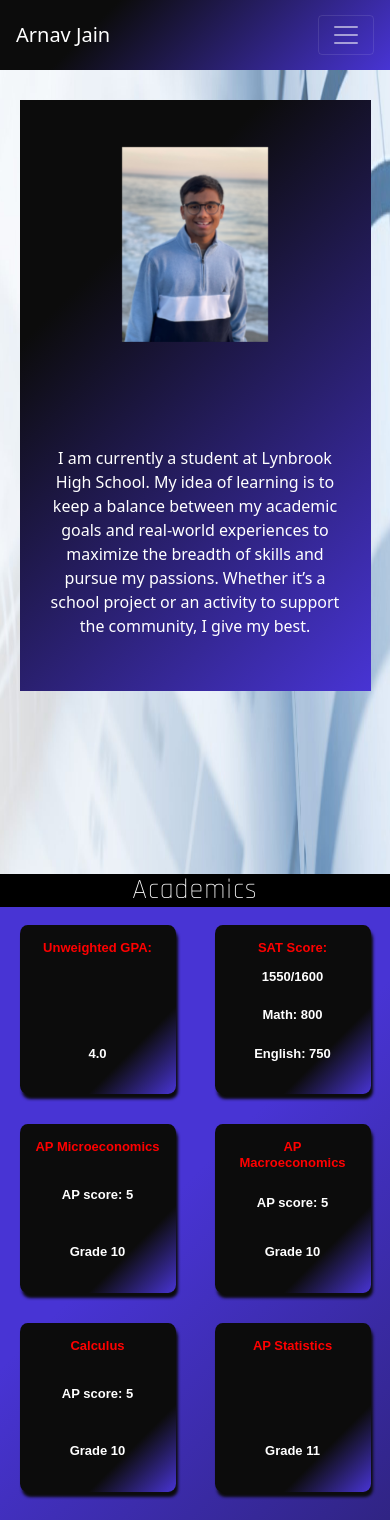
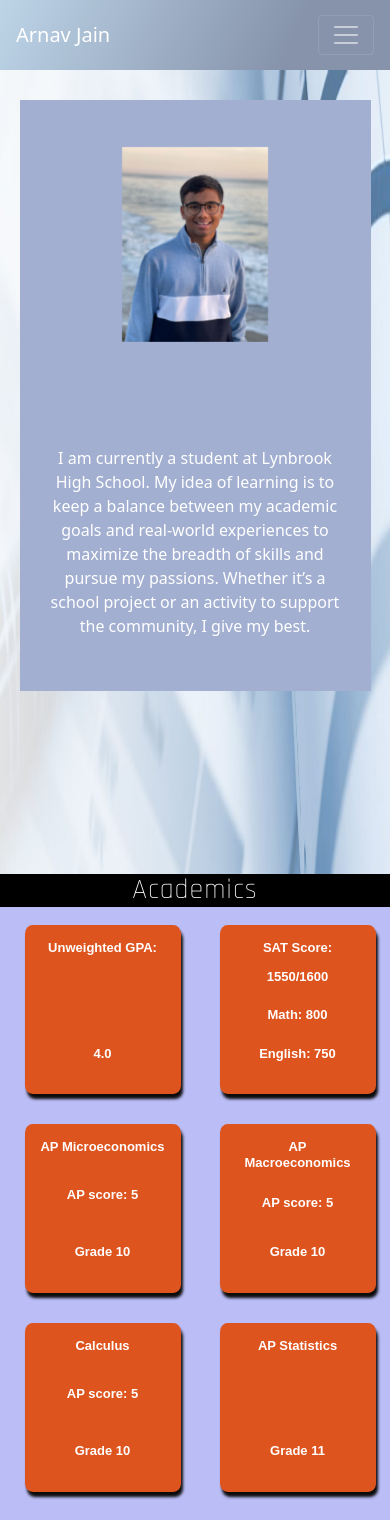
Before and after one commit to rbalonek/arnav-portfolio, a React (Create React App) app: page / in a window 390 px wide. Shown: the top 1520 px of the page. Built offline with nearby package versions, Linux system fonts and the light colour scheme.

Commit message:
Lighter Theme Done

```diff
--- a/src/App.css
+++ b/src/App.css
@@ -14,7 +14,7 @@
 }
 
 .App-header {
-  background-color: #282c34;
+  /* background-color: #282c34; */
   min-height: 100vh;
   display: flex;
   flex-direction: column;
--- a/src/components/About/About.css
+++ b/src/components/About/About.css
@@ -1,7 +1,7 @@
 .about__container {
   height: 500px;
   width: 100vw;
-  background-color: #d7d7d7;
+  /* background-color: #d7d7d7; */
 }
 .about-text__container {
   position: relative;
@@ -17,7 +17,7 @@
   .about__container {
     height: 600px;
     width: 100vw;
-    background-color: #d7d7d7;
+    /* background-color: #d7d7d7; */
   }
   .about-text__container {
     position: relative;
@@ -34,6 +34,6 @@
   .about__container {
     height: 700px;
     width: 100vw;
-    background-color: #d7d7d7;
+    /* background-color: #d7d7d7; */
   }
 }
--- a/src/components/Academic/Academic.css
+++ b/src/components/Academic/Academic.css
@@ -1,6 +1,6 @@
 .academic__container {
   /* background-color: #52ab98; */
-  /* background-color: #2b6777; */
+  /* background-color: #bbbdf6; */
   /* background-color: #63a4ff;
   background-image: linear-gradient(315deg, #63a4ff 0%, #83eaf1 74%); */
 
@@ -9,6 +9,11 @@
 
   /* background-color: #861657;
   background-image: linear-gradient(315deg, #861657 0%, #aa4465 74%); */
+
+  /* background-color: #bbbdf6;
+  background-image: linear-gradient(315deg, #bbbdf6 0%, white 94%); */
+
+  background-color: #de541e;
 
   height: 200px;
   width: 250px;
@@ -19,14 +24,15 @@
   border-radius: 5%;
   padding: 15px;
   margin-top: 30px;
+  margin-left: 10px;
   /* color: #2b6777; */
   /* color: #ff8552; */
   /* color: #f06543; */
   /* color: #d5a021; */
   /* color: #c8d8e4; */
 
-  background-color: #4834d4;
-  background-image: linear-gradient(315deg, #4834d4 0%, #0c0c0c 27%);
+  /* background-color: #4834d4;
+  background-image: linear-gradient(315deg, #4834d4 0%, #0c0c0c 27%); */
 
   color: white;
   font-family: sans-serif;
@@ -44,7 +50,7 @@
   .academic__title {
     font-size: small;
     font-weight: 800;
-    color: red;
+    /* color: red; */
   }
 }
 
--- a/src/components/BlueOrca/BlueOrca.css
+++ b/src/components/BlueOrca/BlueOrca.css
@@ -9,7 +9,8 @@
 .blue-orcha__card {
   /* height: 800px; */
   padding: 20px;
-  width: 800px;
+  width: 90vw;
+  /* width: 800px; */
   /* background-color: brown; */
   background: #1b1c49;
   color: white;
--- a/src/components/EngagementStuff/EngagementItem/EngagementItem.css
+++ b/src/components/EngagementStuff/EngagementItem/EngagementItem.css
@@ -53,9 +53,12 @@
 
   /* background-color: #9893da; */
 
-  background-color: #4834d4;
-  background-image: linear-gradient(315deg, #4834d4 0%, #0c0c0c 57%);
+  /* background-color: #4834d4;
+  background-image: linear-gradient(315deg, #4834d4 0%, #0c0c0c 57%); */
 
+  /* background-color: #a2afd1;
+  background-image: linear-gradient(315deg, #a2afd1 0%, white 94%); */
+  background-color: #de541e;
   width: 600px;
   height: 500px;
   border-radius: 5%;
@@ -82,11 +85,13 @@
   box-shadow: 2px 5px 3px 0 black;
 }
 .engagement-item__title {
+  /* color: #0c0c0c; */
   color: white;
   font-family: "Rajdhani", sans-serif;
 }
 .engagement-item__subtitle {
-  color: white;
+  /* color: #0c0c0c; */
+  color: antiquewhite;
 }
 
 @media (max-width: 810px) {
--- a/src/components/InfoCard/InfoCard.css
+++ b/src/components/InfoCard/InfoCard.css
@@ -1,16 +1,18 @@
 .info-card__container {
-  height: 400px;
+  height: 500px;
   width: 800px;
   /* background-color: #1b1c49; */
 
   /* background-color: #2a2a72;
   background-image: linear-gradient(315deg, #2a2a72 0%, #009ffd 74%); */
 
-  background-color: #4834d4;
-  background-image: linear-gradient(315deg, #4834d4 0%, #0c0c0c 74%);
+  /* background-color: #4834d4;
+  background-image: linear-gradient(315deg, #4834d4 0%, #0c0c0c 74%); */
 
   display: flex;
   /* z-index: 999; */
+
+  background-color: #a2afd1;
 }
 
 .top__anchor {
@@ -29,7 +31,7 @@
 }
 
 .info-card__headshot {
-  height: 400px;
+  height: 500px;
 }
 .info-card__text-container {
   position: relative;
@@ -49,7 +51,7 @@
     height: 70vh;
     /* width: 310px; */
     width: 90vw;
-    background-color: #1b1c49;
+    /* background-color: #1b1c49; */
     display: flex;
     /* z-index: 999; */
     flex-direction: column;
--- a/src/components/NavBar/NavBar.css
+++ b/src/components/NavBar/NavBar.css
@@ -30,6 +30,10 @@
   /* background-color: #1b1c49; */
   color: black;
 
-  background-color: #4834d4;
-  background-image: linear-gradient(315deg, #4834d4 0%, #0c0c0c 74%);
+  /* background-color: #4834d4;
+  background-image: linear-gradient(315deg, #4834d4 0%, #0c0c0c 74%); */
+  /* background-color: #a2afd1; */
+
+  background-color: #bdd4e7;
+  background-image: linear-gradient(115deg, #bdd4e7 0%, #8693ab 74%);
 }
--- a/src/components/academics/Academics.css
+++ b/src/components/academics/Academics.css
@@ -2,8 +2,20 @@
   display: flex;
   flex-direction: column;
   /* background-color: #9893da; */
-  background-color: #4834d4;
-  background-image: linear-gradient(315deg, #0c0c0c 0%, #4834d4 74%);
+  /* background-color: #4834d4;
+  background-image: linear-gradient(315deg, #0c0c0c 0%, #4834d4 74%); */
+  /* background-color: #d6d6b1; */
+
+  /* background-color: #ff4e00;
+  background-image: linear-gradient(315deg, #ff4e00 0%, #ec9f05 74%); */
+
+  /* background-color: #a40606;
+  background-image: linear-gradient(315deg, #a40606 0%, #d98324 74%); */
+
+  /* background-color: #232539;
+  background-image: linear-gradient(315deg, #232539 0%, #bbbdf6 74%); */
+
+  background-color: #bbbdf6;
 
   position: relative;
   bottom: 20px;
--- a/src/screens/engagement/Engagement.css
+++ b/src/screens/engagement/Engagement.css
@@ -10,8 +10,10 @@
   /* background-color: #4834d4;
   background-image: linear-gradient(315deg, #4834d4 0%, #0c0c0c 74%); */
 
-  background-color: #4834d4;
-  background-image: linear-gradient(315deg, #0c0c0c 0%, #4834d4 74%);
+  /* background-color: #4834d4;
+  background-image: linear-gradient(315deg, #0c0c0c 0%, #4834d4 74%); */
+  background-color: #232539;
+  background-image: linear-gradient(315deg, #232539 0%, #bbbdf6 74%);
 
   position: relative;
   bottom: 10px;
--- a/src/screens/home/Home.css
+++ b/src/screens/home/Home.css
@@ -10,6 +10,7 @@
 .info-card__holder {
   position: absolute;
   top: 200px;
+  width: 100vw;
   /* left: 22vw; */
   display: flex;
   justify-content: center;
@@ -20,6 +21,10 @@
   top: -380px;
 } */
 .section-title {
+  /* z-index: 999;
+  position: -webkit-sticky;
+  position: sticky;
+  top: 70px; */
   text-align: center;
   letter-spacing: 1px;
   /* font-family: "Nanum Gothic", sans-serif; */
@@ -46,7 +51,7 @@
   .info-card__holder {
     top: 100px;
     /* left: 5vw; */
-    left: 5%;
+    /* left: 5%; */
   }
   .section-title {
     text-align: center;
--- a/src/work/WorkExperience.jsx
+++ b/src/work/WorkExperience.jsx
@@ -11,26 +11,31 @@ import Award from "../components/Award/Award";
 export default function WorkExperience() {
   return (
     <div className="work-experience__container">
-      <h1 className="section-title">Work Experience</h1>
-      <hr />
+      <h1
+        style={{ color: "white", marginTop: "0px" }}
+        className="section-title"
+      >
+        Work Experience
+      </h1>
       <BlueOrca />
-      <hr />
-      <h1 className="section-title">Research Work</h1>
-      <hr />
+      <h1
+        style={{ color: "white", marginTop: "0px" }}
+        className="section-title"
+      >
+        Research Work
+      </h1>
       <ResearchItem
         title="Research Intern"
         where="Soccer Analytics Club at Syracuse University"
         logo={Syracuse}
         mission="working with university students to research using player ratings for lineups to predict team winning probability to maximize revenue."
       />
-
       <ResearchItem
         title="Independent Researcher"
         where="Foothill College"
         logo={Foothill}
         mission="Working independently under a professor to research on the importance of sub-competitions and overall competitions for leagues to get maximum economics benefits."
       />
-
       <ResearchItem
         title="Author"
         where="Economics of Soccer and COVID-19"
@@ -38,9 +43,14 @@ export default function WorkExperience() {
         mission="Wrote and self-published a book on the economic aspects of the soccer industry and impacts of Covid-19. Distributed to underprivileged kids in Africa and Peru. In this book, we dive into the economic impact of covid-19 and have a deeper look at what goes around in the backend of the soccer industry. We also take a deeper look at how fundamental economics concepts influence soccer."
         link="https://www.amazon.com/Economics-Soccer-Covid-19-Arnav-Jain/dp/B08RT6FB64/ref=sr_1_2?dchild=1&keywords=economics+of+soccer+and+covid+19&qid=1618705536&sr=8-2"
       />
-      <hr />
-      <h1 className="section-title">Awards</h1>
-      <hr />
+
+      <h1
+        style={{ color: "white", marginTop: "0px" }}
+        className="section-title"
+      >
+        Awards
+      </h1>
+
       <Award />
     </div>
   );
```
